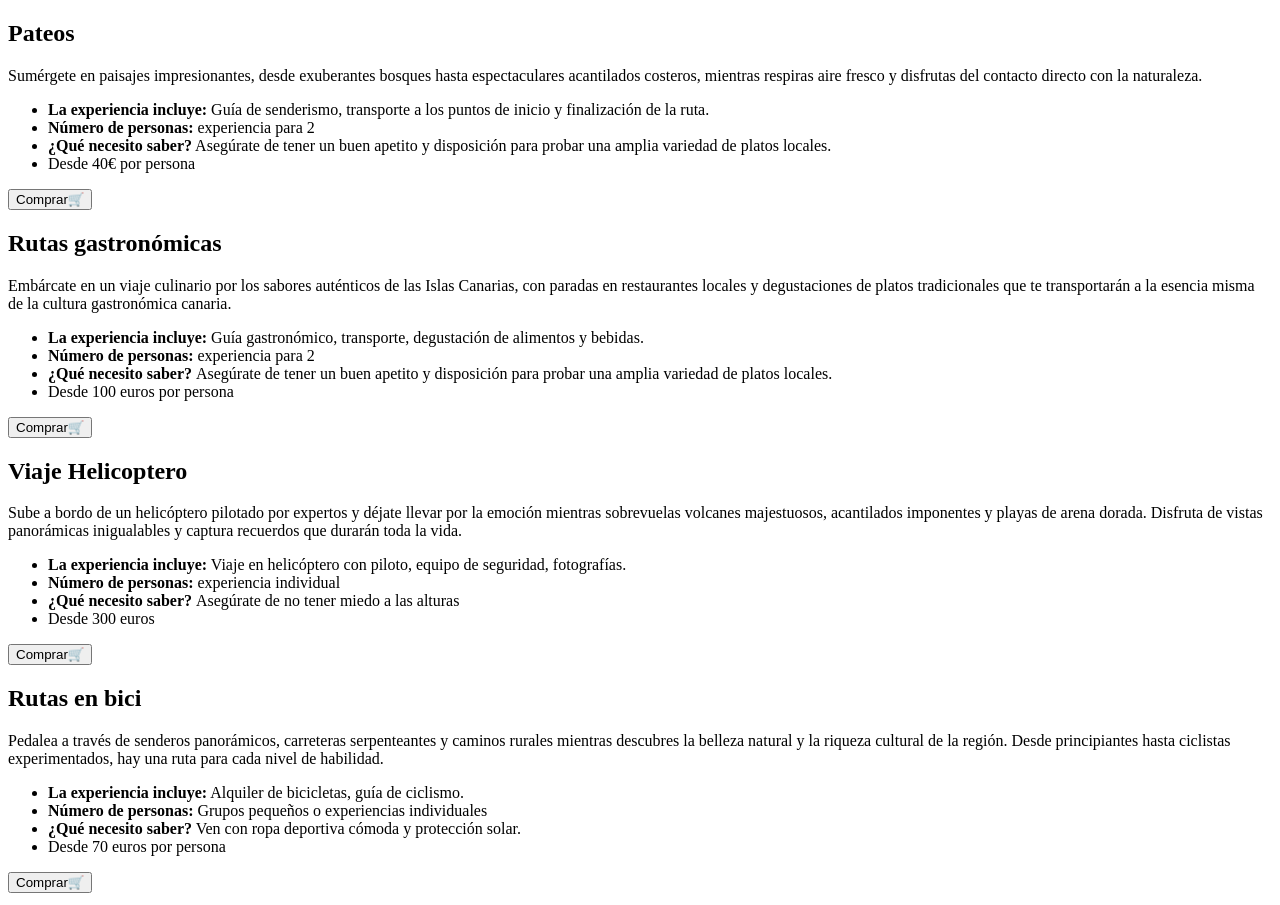
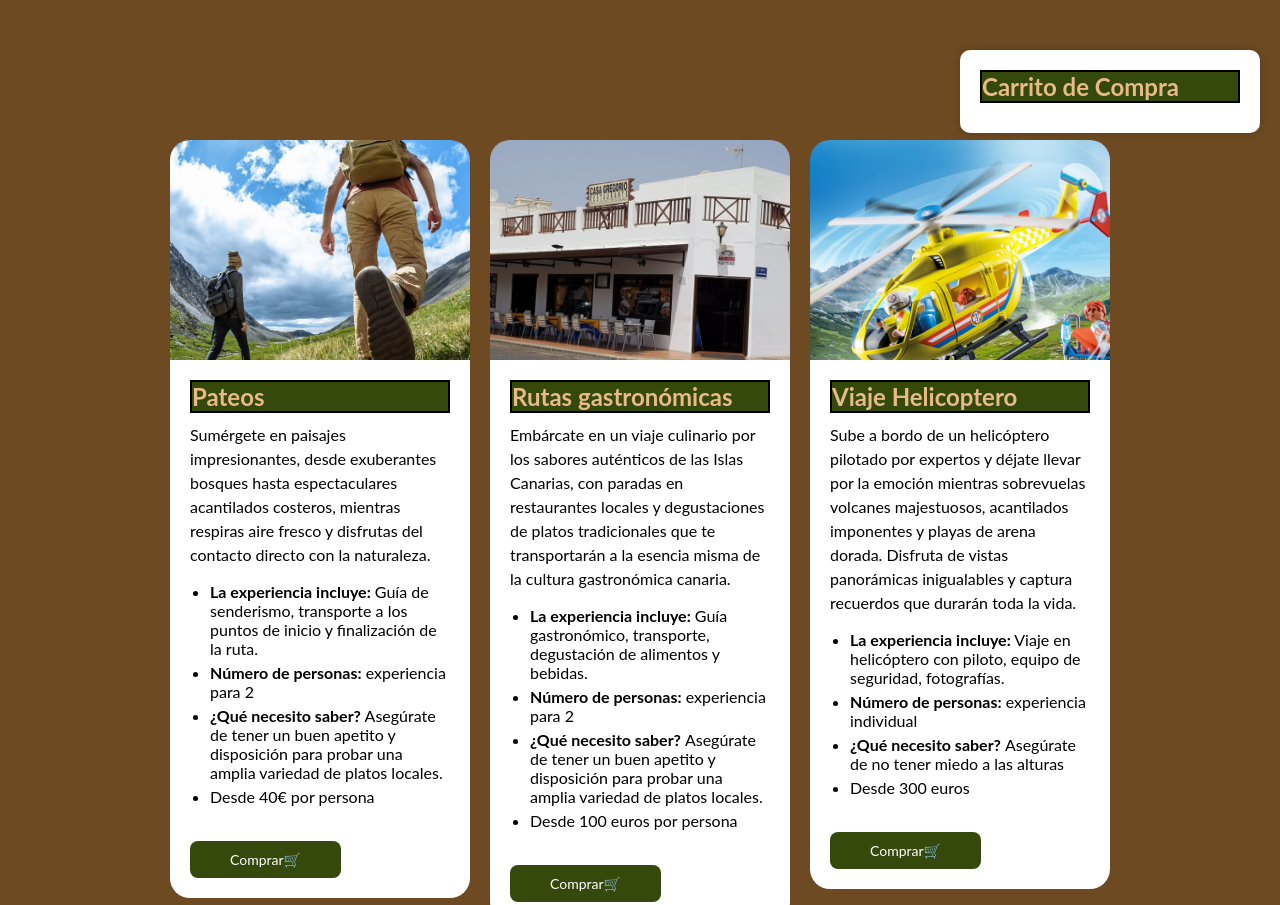
Before and after one commit to xarprax/Proyecto, a plain HTML site: page shop/shop.html in a window 1280 px wide. Shown: the top 905 px of the page. Drawn offline with Linux system fonts and the light colour scheme.

Commit message:
Modificar archivo CSS para que no de conflicto

```diff
--- a/shop/shop.html
+++ b/shop/shop.html
@@ -5,7 +5,7 @@
     <meta http-equiv="X-UA-Compatible" content="IE=edge" />
     <meta name="viewport" content="width=device-width, initial-scale=1.0" />
     <title>CanAventuras</title>
-    <link rel="stylesheet" href="../style/main.css" />
+    <link rel="stylesheet" href="../style/shop.css" />
   </head>
   <body>
     <!-- Tarjetas de experiencias. Para añadir nuevas copiar una creada y modificar los input.
```
